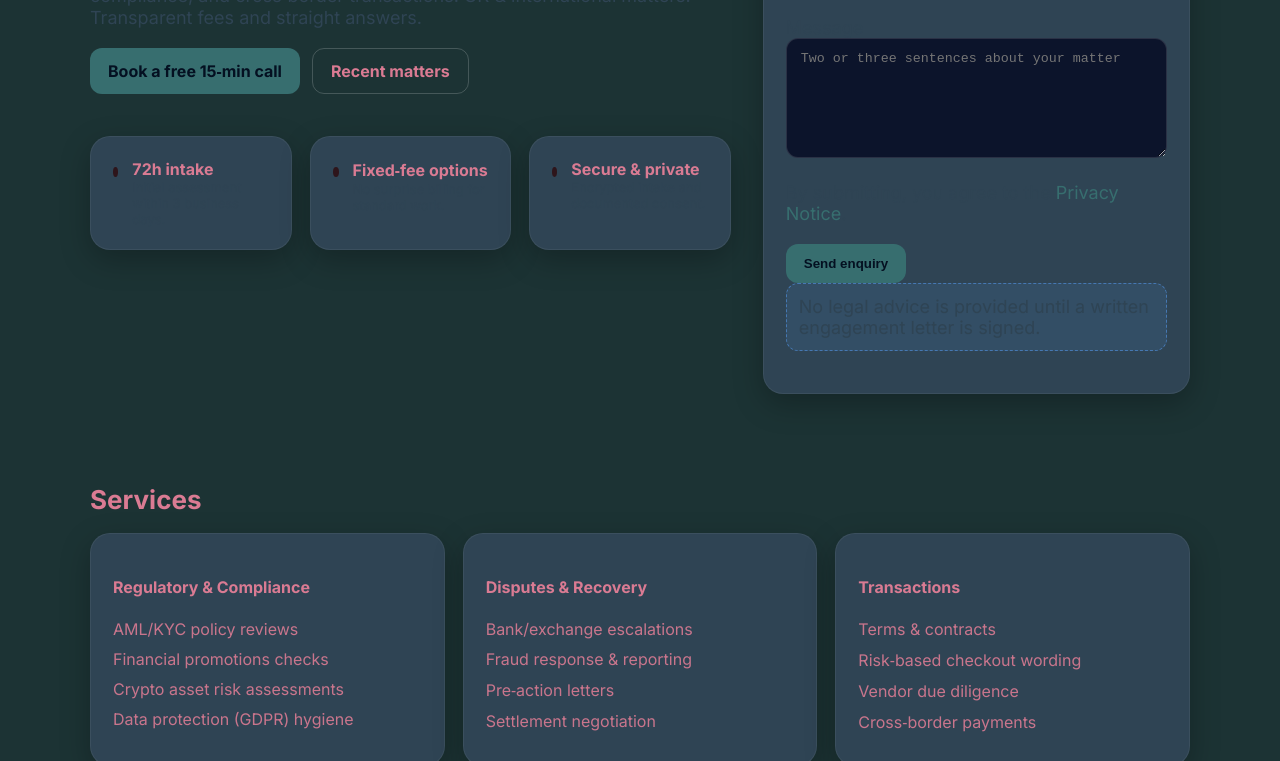
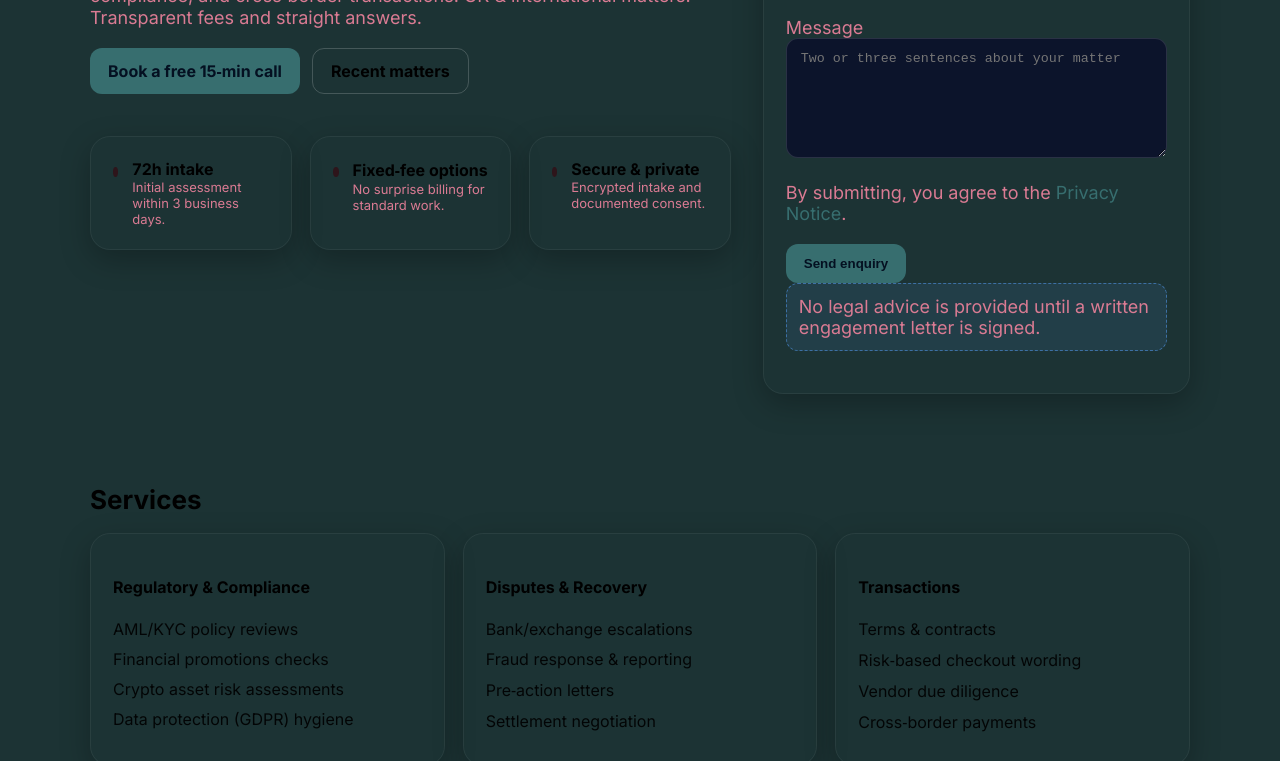
Before and after one commit to mermigasspiros-prog/Kataispellman.github.io, a plain HTML site: page index.html in a window 1280 px wide. Shown: the part 448-1209 px from the top of the page. Drawn offline with nearby package versions, Linux system fonts and the light colour scheme.

Commit message:
Update index.html

```diff
--- a/index.html
+++ b/index.html
@@ -16,11 +16,11 @@
   <style>
    :root {
   --bg:#1C3334;       /* dark teal background */
-  --ink:#DA7B93;      /* main text (soft pink) */
-  --muted:#2F4454;    /* muted text (blue-grey) */
+  --ink:##2F4454;      /* main text (soft pink) */
+  --muted:#DA7B93;    /* muted text (blue-grey) */
   --brand:#376E6F;    /* button & link (teal) */
   --accent:#2E151B;   /* highlights / accents (deep maroon) */
-  --card:#2F4454;     /* card background */
+  --card:##DA7B93;     /* card background */
 }
     *{box-sizing:border-box}
     html,body{margin:0;padding:0;background:var(--bg);color:var(--ink);font-family:Inter,system-ui,-apple-system,Segoe UI,Roboto,Helvetica,Arial,sans-serif;}
```
